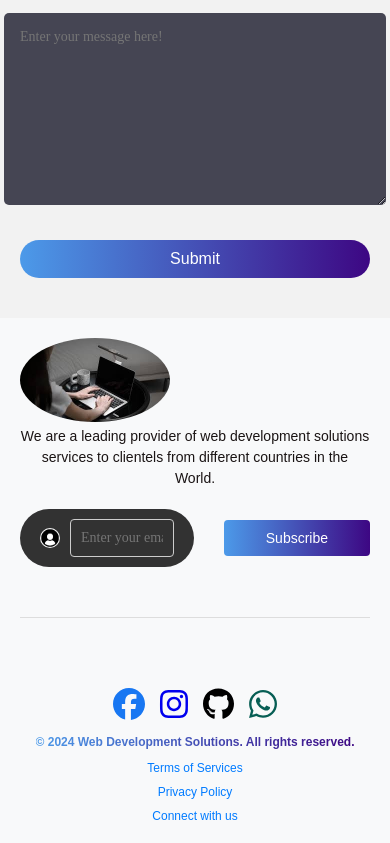
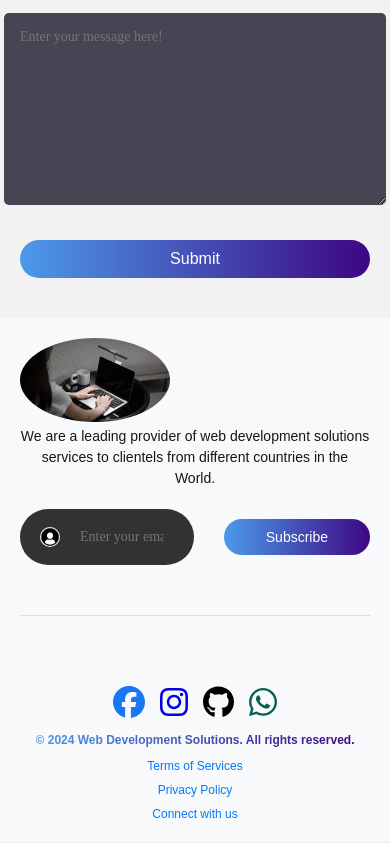
Before and after one commit to BlakWeb/landing-page, a React (Vite) app: page /contact in a window 390 px wide. Shown: the part 694-1537 px from the top of the page. Built offline with nearby package versions, Linux system fonts and the light colour scheme.

Commit message:
Update Footer.css

```diff
--- a/src/Components/Footer/Footer.css
+++ b/src/Components/Footer/Footer.css
@@ -182,13 +182,14 @@ a.github:hover {
     align-items: center;
     gap: 10px;
     width: 100%;
+    border: none;
+    border-radius: 30px;
 }
 
 .footer-email-input input {
     width: 100%;
     padding: 10px;
-    border: 1px solid #ccc;
-    border-radius: 4px;
+    border: none;
     font-size: 14px;
 }
 
@@ -198,7 +199,7 @@ a.github:hover {
     background-color: #007bff;
     color: #fff;
     border: none;
-    border-radius: 4px;
+    border-radius: 30px;
     font-size: 14px;
     cursor: pointer;
 }
```
